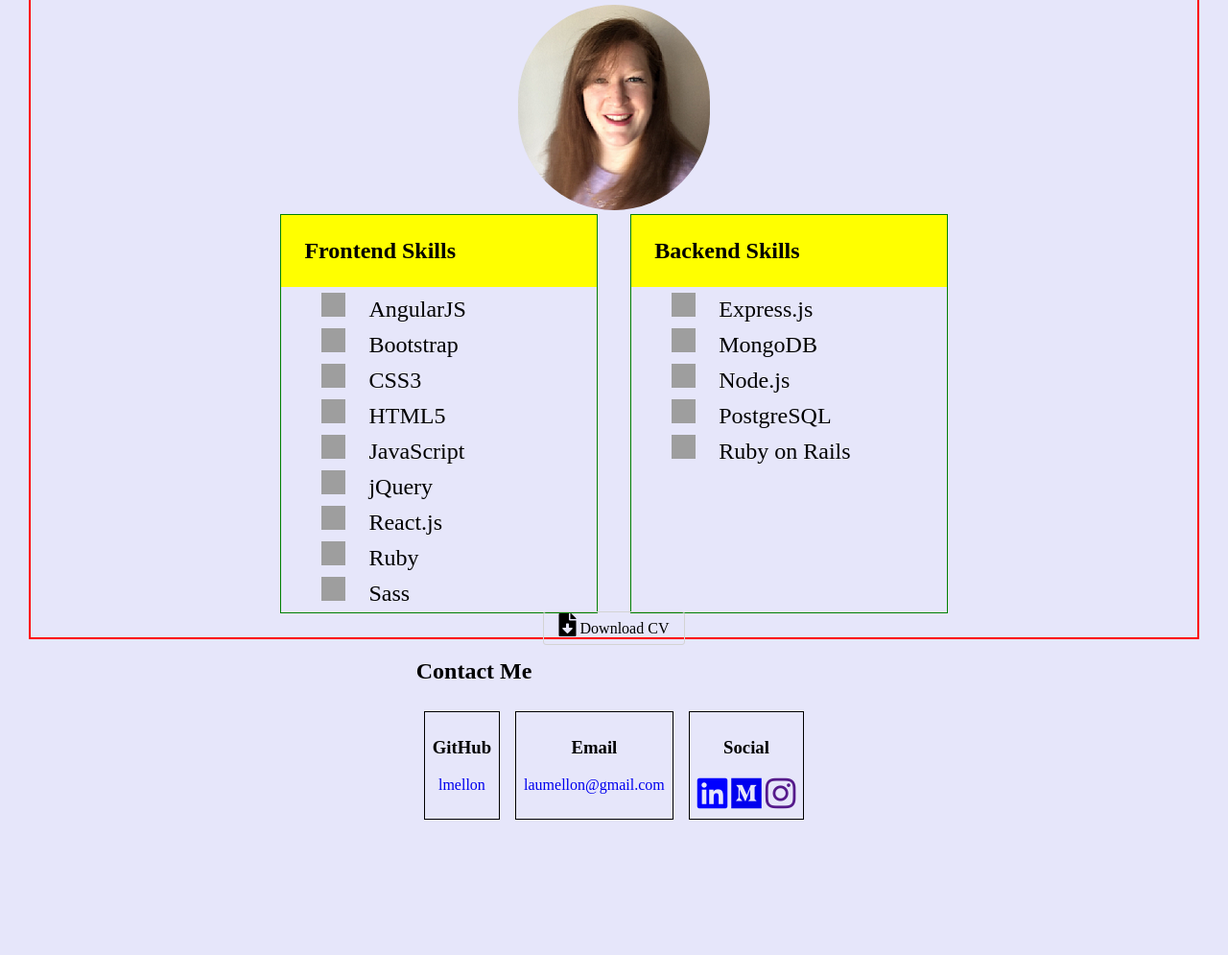
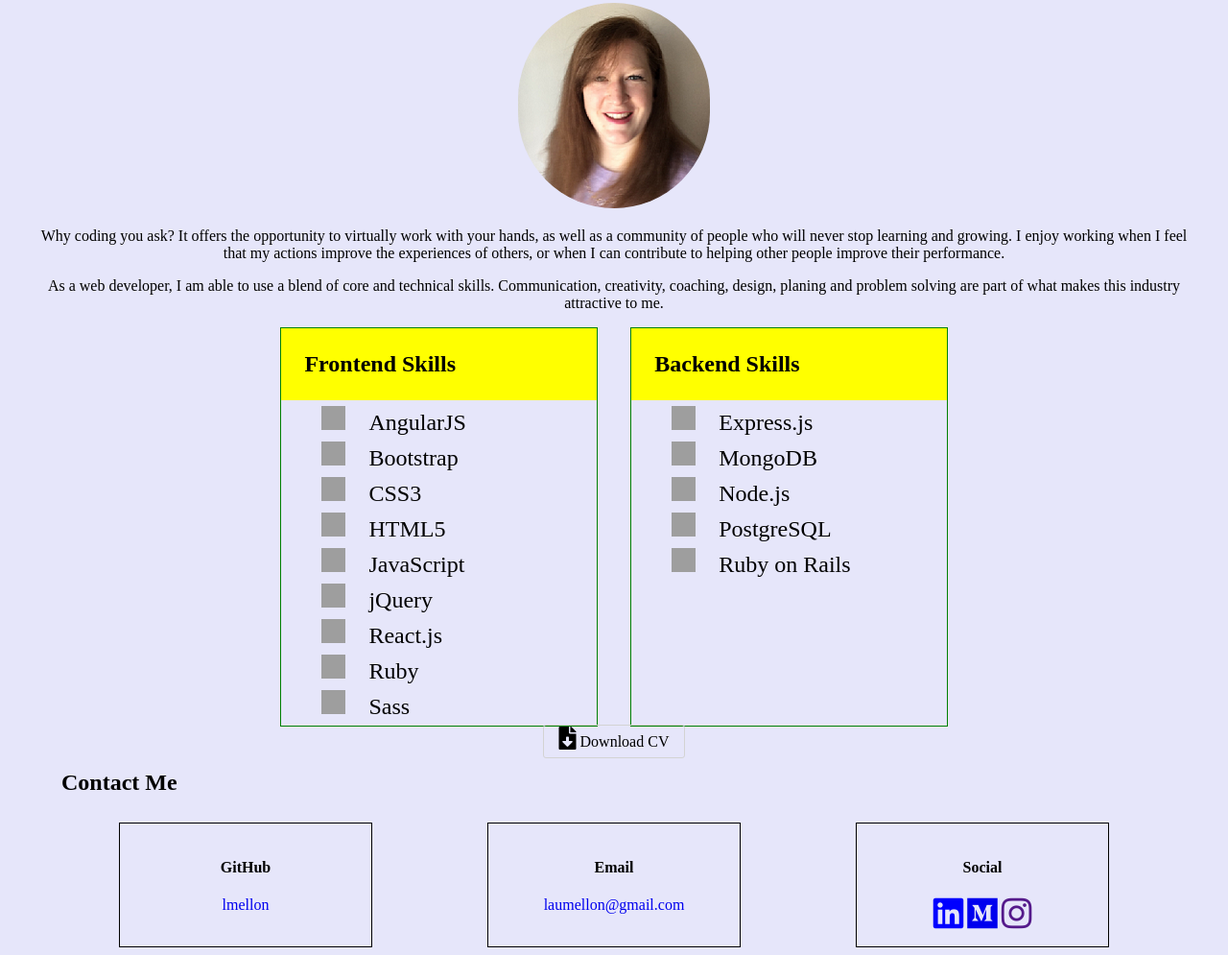
Before and after one commit to lmellon/my-portfolio, a plain HTML site: page index.html in a window 1280 px wide. Shown: the part 3092-4087 px from the top of the page at 96% size. Before the commit the page ends 3954 px from the top, so only its background shows below. Drawn offline with Linux system fonts and the light colour scheme; grey boxes are pictures that could not be loaded.

Commit message:
corrected contact layout

```diff
--- a/index.html
+++ b/index.html
@@ -59,7 +59,10 @@
         <div class="about">
             <h2 id="about">About Me</h2>
             <img class="headshot" src="images/headshot.png" alt="Headshot">
-
+            <div class="about-text">
+                <p>Why coding you ask? It offers the opportunity to virtually work with your hands, as well as a community of people who will never stop learning and growing. I enjoy working when I feel that my actions improve the experiences of others, or when I can contribute to helping other people improve their performance.</p>
+                <p>As a web developer, I am able to use a blend of core and technical skills. Communication, creativity, coaching, design, planing and problem solving are part of what makes this industry attractive to me.</p>
+            </div>
             <div class="all-skills">
                 <div class="fe-skills">
                     <div class="skills-title">
@@ -97,14 +100,14 @@
             <h2 id="contact">Contact Me</h2>
             <div class="contact-ways">
                 <div class="contact-option">
-                    <h3>GitHub</h3><a href="https://github.com/lmellon" target="_blank">lmellon</a>
+                    <h4>GitHub</h4><a href="https://github.com/lmellon" target="_blank">lmellon</a>
                 </div>
                 <div class="contact-option">
-                    <h3>Email</h3>
+                    <h4>Email</h4>
                     <a href="<a href="mailto:laumellon@gmail.com" target="_blank">laumellon@gmail.com</a>
                 </div>
                 <div class="contact-option">
-                    <h3>Social</h3>
+                    <h4>Social</h4>
                     <a href="https://www.linkedin.com/in/laurenmellon/" target="_blank"><i class='fab fa-linkedin' style='font-size:36px;color:blue'></i></a>
                     <a href="https://medium.com/@laumellon"><i class='fab fa-medium' style='font-size:36px'></i></a>
                     <a href=""><i class='fab fa-instagram' style='font-size:36px'></i></a>
--- a/main.css
+++ b/main.css
@@ -85,7 +85,7 @@ a {
 ---------------------- */
 .about {
     text-align: center;
-    border: 2px red solid;
+    /* border: 2px red solid; */
     width: 95%;
 }
 .resume {
@@ -151,7 +151,7 @@ a {
 ---------------------- */
 .contact-ways {
     display: flex;
-    flex-direction: row;
+    flex-direction: column;
     justify-content: space-between;
 
 }
@@ -191,4 +191,26 @@ a {
         width: 45%;
         border: 1px green solid;
     }
+
+    /* --------------------
+            CONTACT
+    ---------------------- */
+    .contact {
+        width: 90%;
+    }
+
+    .contact-ways {
+        display: flex;
+        flex-direction: row;
+        justify-content: space-around;
+
+    }
+
+    .contact-option {
+        border: 1px solid black;
+        text-align: center;
+        padding: 1em;
+        margin: .5em;
+        width: 20%;
+    }
 }
```
